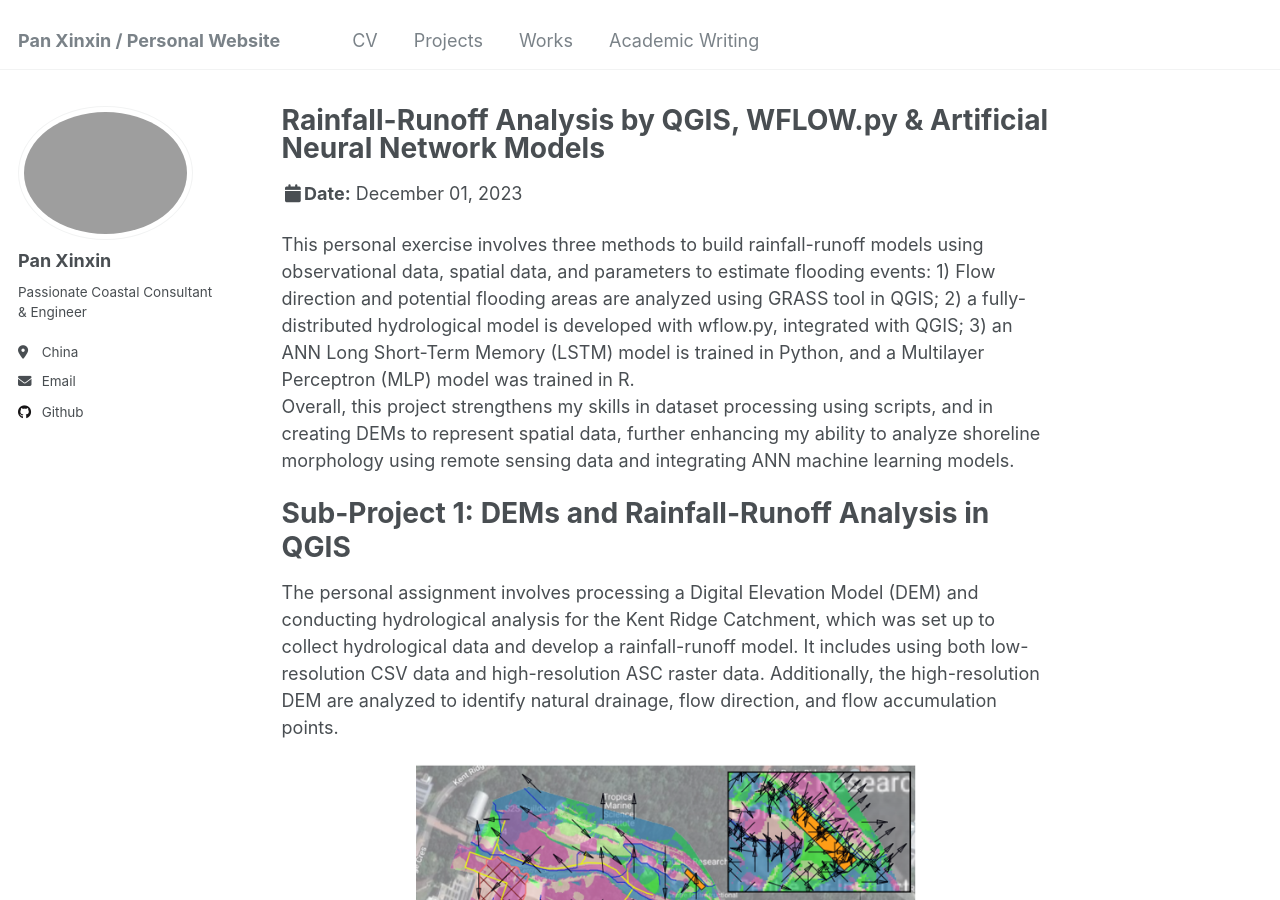
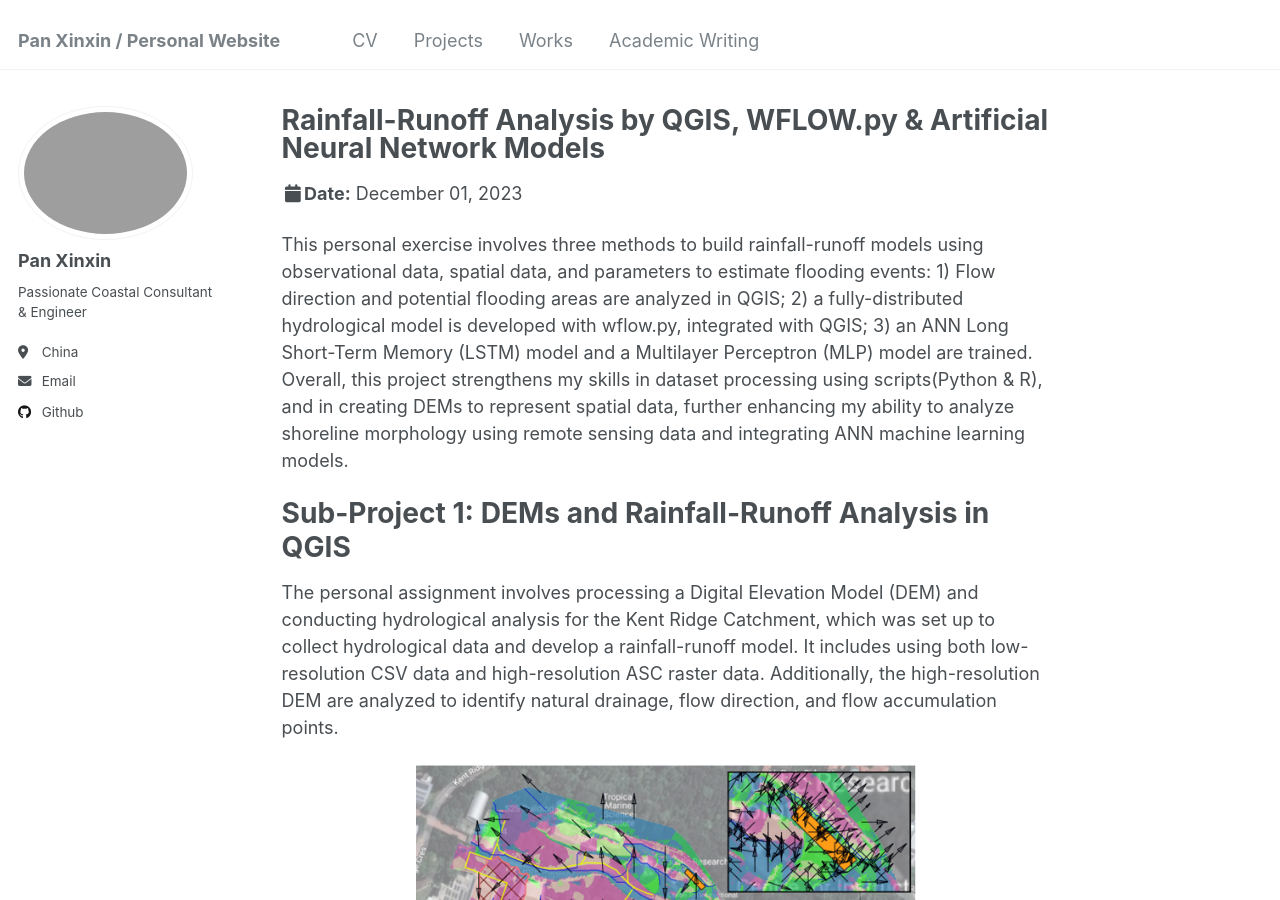
Before and after one commit to kingdaxing/kingdaxing.github.io, a Jekyll site: the page built from _talks/proj-3-2023-12-01-hydrology.md, in a window 1280 px wide and 900 px high. Built offline with Jekyll 4.4.1, drawn with Linux system fonts in a browser that asks for light colours.

Commit message:
Update proj-3-2023-12-01-hydrology.md

```diff
--- a/_talks/proj-3-2023-12-01-hydrology.md
+++ b/_talks/proj-3-2023-12-01-hydrology.md
@@ -8,8 +8,8 @@ date: 2023-12-01
 location: "NUS"
 ---
 
-This personal exercise involves three methods to build rainfall-runoff models using observational data, spatial data, and parameters to estimate flooding events: 1) Flow direction and potential flooding areas are analyzed using GRASS tool in QGIS; 2) a fully-distributed hydrological model is developed with wflow.py, integrated with QGIS; 3) an ANN Long Short-Term Memory (LSTM) model is trained in Python, and a Multilayer Perceptron (MLP) model was trained in R. <br/>
-Overall, this project strengthens my skills in dataset processing using scripts, and in creating DEMs to represent spatial data, further enhancing my ability to analyze shoreline morphology using remote sensing data and integrating ANN machine learning models.
+This personal exercise involves three methods to build rainfall-runoff models using observational data, spatial data, and parameters to estimate flooding events: 1) Flow direction and potential flooding areas are analyzed in QGIS; 2) a fully-distributed hydrological model is developed with wflow.py, integrated with QGIS; 3) an ANN Long Short-Term Memory (LSTM) model and a Multilayer Perceptron (MLP) model are trained. <br/>
+Overall, this project strengthens my skills in dataset processing using scripts(Python & R), and in creating DEMs to represent spatial data, further enhancing my ability to analyze shoreline morphology using remote sensing data and integrating ANN machine learning models.
 
 Sub-Project 1: DEMs and Rainfall-Runoff Analysis in QGIS
 ======
```
